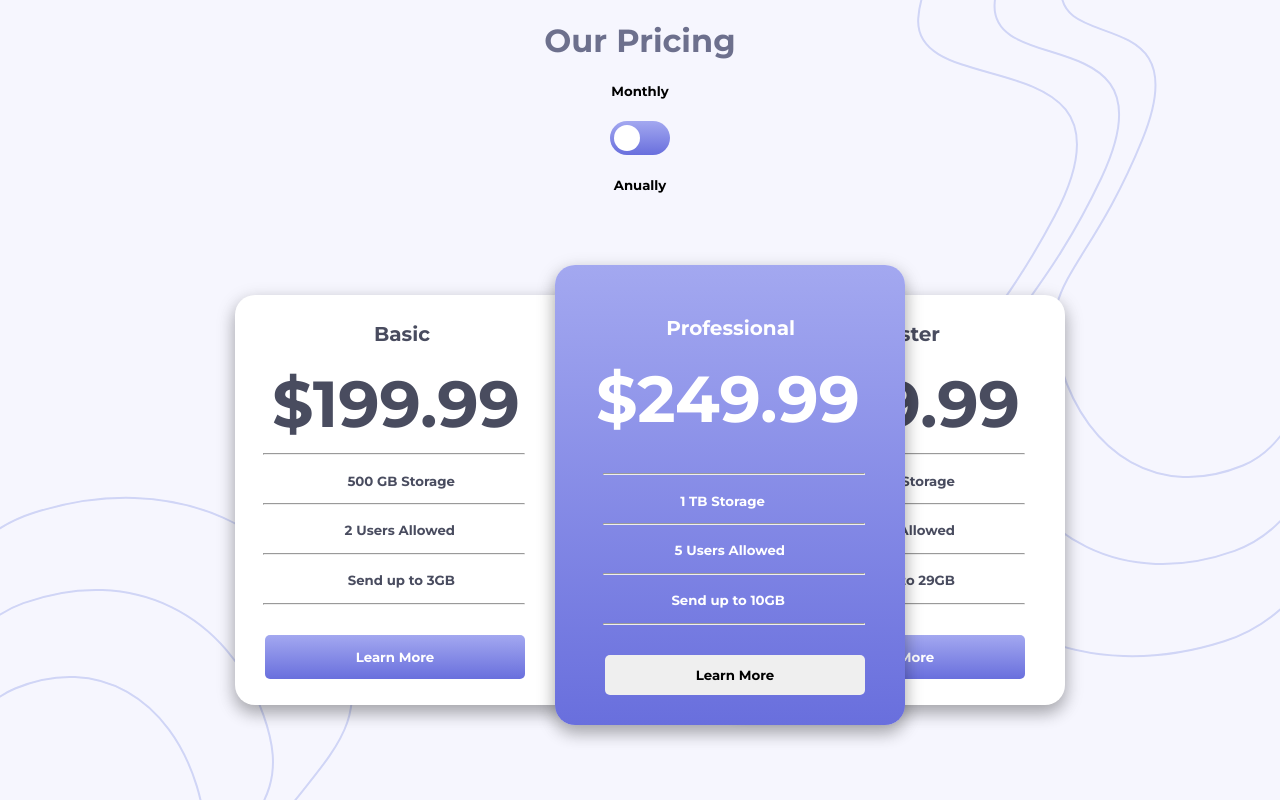
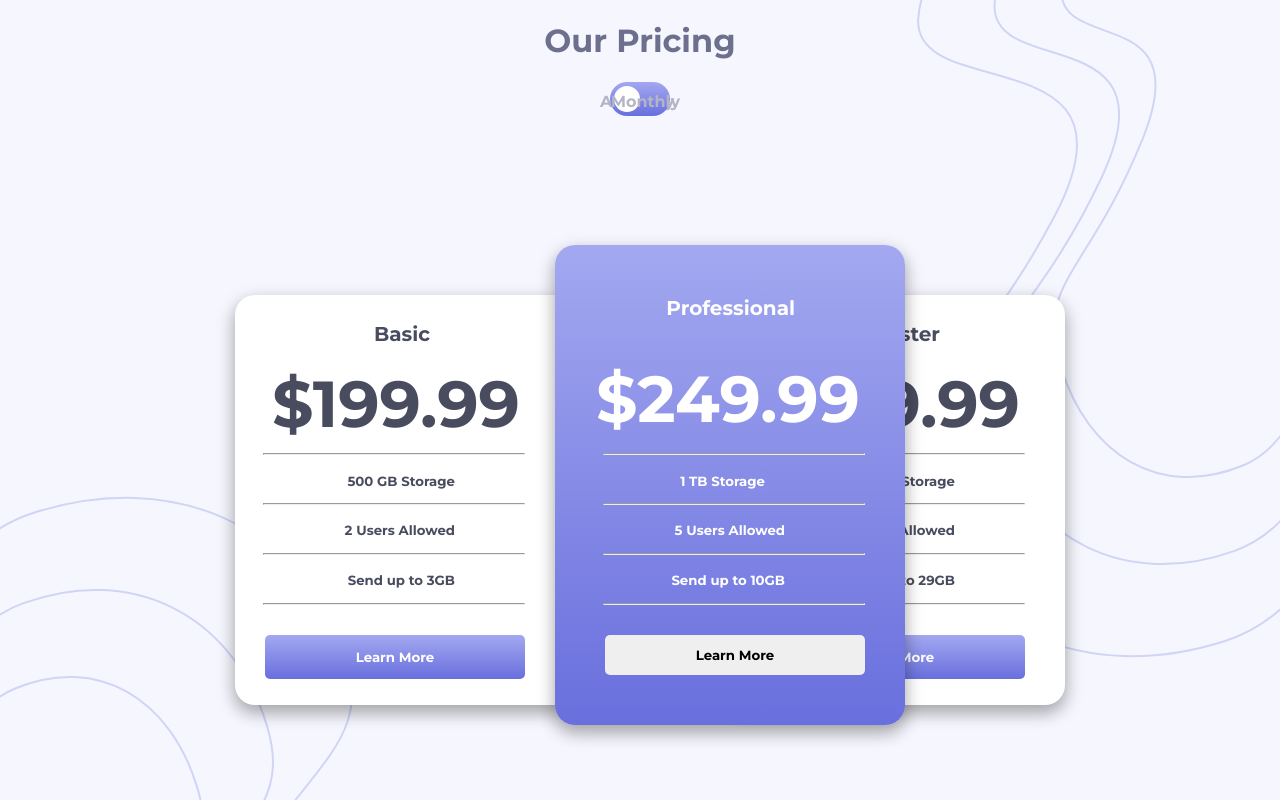
Before and after one commit to jokale/pricing-comp, a React (Create React App) app: page / in a window 1280 px wide. Built offline with nearby package versions, Linux system fonts and the light colour scheme.

Commit message:
implement toggle

```diff
--- a/src/App.css
+++ b/src/App.css
@@ -70,7 +70,7 @@ h1#price{
 }
 h1#price2{
   font-size: 65px;
-  position: absolute;top: 50px;right: 45px;
+  position: absolute;top: 70px;right: 45px;
 }h1#price3{
   font-size: 65px;
   position: absolute;top: 25px;right: 45px;
@@ -186,10 +186,10 @@ input:checked + .slider:before {
   background-image: linear-gradient(#A3A8F0, #696FDD);
   align-items: center;
   width: 350px;
-  height: 460px;
+  height: 480px;
   border-radius: 20px;
   margin: 5px;
-  position: absolute; top: 260px; left: 550px;
+  position: absolute; top: 240px; left: 550px;
   color: white;
   box-shadow: 0 8px 16px 0 rgba(0,0,0,0.2), 0 6px 20px 0 rgba(0,0,0,0.19);
   z-index: 1;
@@ -300,3 +300,17 @@ h5#h52w {
 }h5#h53w {
   position: absolute; top: 305px; right: 120px;
 }
+
+h5#date1{
+  color:  hsl(234, 14%, 74%);
+  position: absolute; top: 65px; left: 600px;
+  font-weight: 700;
+  font-size: 16px;
+}
+
+h5#date2{
+  color:  hsl(234, 14%, 74%);
+  position: absolute; top: 65px; right: 600px;
+  font-weight: 700;
+  font-size: 16px;
+}
--- a/src/App.js
+++ b/src/App.js
@@ -4,16 +4,37 @@ import bottom from './bottom.svg'
 import top from './top.svg'
 
 class App extends React.Component {
+  handleClick() {
+    var x = document.getElementById("price");
+    if (x.innerHTML === "$199.99") {
+      x.innerHTML = "$19.99";
+    } else {
+      x.innerHTML = "$199.99";
+    }
+    var y = document.getElementById("price2");
+    if (y.innerHTML === "$249.99") {
+      y.innerHTML = "$24.99";
+    } else {
+      y.innerHTML = "$249.99";
+    }
+    var z = document.getElementById("price3");
+    if (z.innerHTML === "$399.99") {
+      z.innerHTML = "$39.99";
+    } else {
+      z.innerHTML = "$399.99";
+    }
+  }
+
   render(){
       return (
     <div className="App">
           <h1 id="main">Our Pricing</h1>
-          <h5>Monthly</h5>
+          <h5 id="date1">Annually</h5>
           <label class="switch">
-  <input type="checkbox"/>
-  <span class="slider round"></span>
+  <input  type="checkbox"/>
+  <span id="slider" class="slider round" onClick={this.handleClick.bind(this)}></span>
 </label>
-     <h5>Anually</h5>
+     <h5 id="date2">Monthly</h5>
         <div id="card1">
           <h2 id="heading1">Basic</h2>
           <h1 id="price">$199.99</h1>
```
Also changed, not shown: 1 other file (tests, documents, lock files or other folders).
